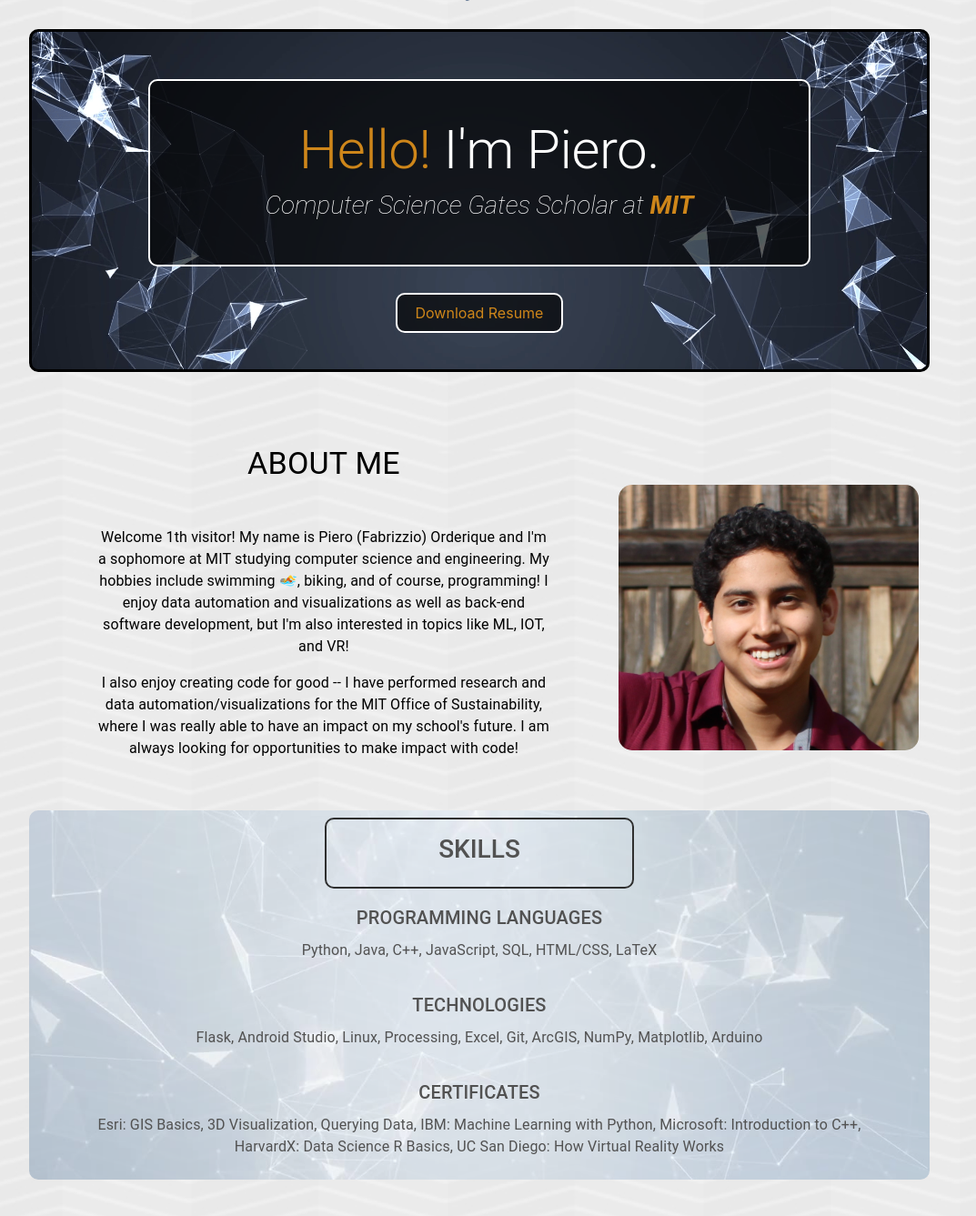
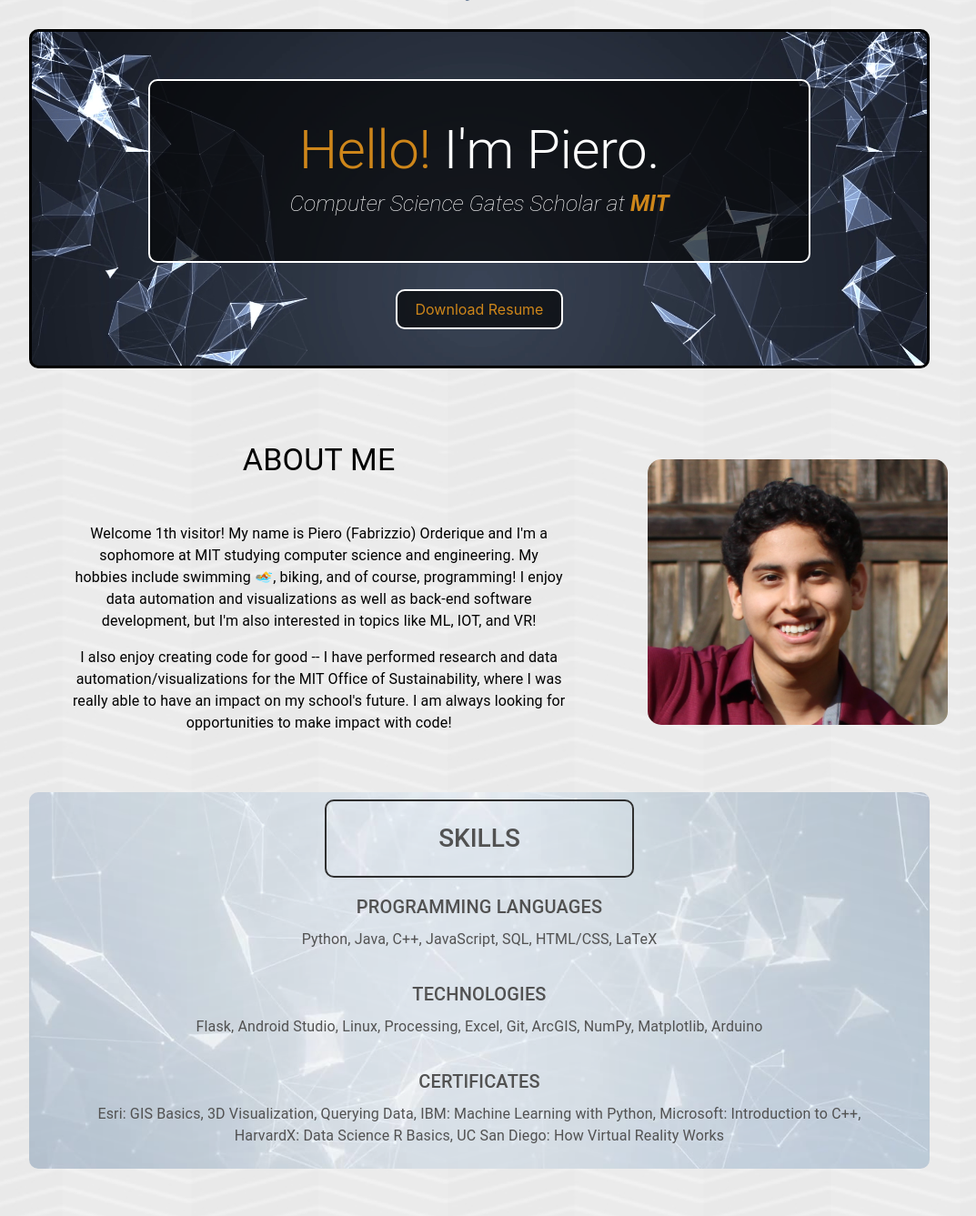
Before and after one commit to pforderique/pforderique.com, a Flask app: page /home in a window 1280 px wide. Shown: the part 86-1423 px from the top of the page at 91% size, without its empty margins (113-1186 px from the left). Run offline with Flask 2, Linux system fonts and the light colour scheme; data comes from the database, SQL or seed files in the repository; some libraries are stand-ins or nearby versions.

Commit message:
skills section centered more properly

```diff
--- a/website/static/styles/home.css
+++ b/website/static/styles/home.css
@@ -25,7 +25,7 @@
 }
 
 .subtitle {
-    font-size: 1.75rem;
+    font-size: 1.55rem;
     font-style: italic;
     font-family: "Roboto", "Helvetica", "Arial", sans-serif;
     font-weight: 200;
@@ -69,9 +69,9 @@
 .about-section {
     color: #000000;
     /* background-color: rgba(54, 82, 120, 0.116); */
-    width: 92%;
-    margin: 0% 4%;
-    padding: 6vh 0% 5vh 0%;
+    width: 100%;
+    margin: 0%;
+    padding: 6vh 0%;
     display: flex;
     justify-content: space-evenly;
     align-items:flex-end;
@@ -108,7 +108,7 @@
     color: #2c2c2c;
     width: 92%;
     margin: 0% 4% 0% 4%;
-    padding: 8px 8px 8px 8px;
+    padding: 8px;
     border-radius: 10px;
     background-size: cover;
     background-image: url("/static/images/plexus-bg3.jpg");
@@ -122,21 +122,12 @@
     /* margin: 4vh 30% 4vh 30%; */
     font-family: "Roboto", "Helvetica", "Arial", sans-serif;
     margin: auto;
-    padding: 2vh 2.5% 2vh 2.5%;
+    padding: 3vh 2.5% 2vh;
 }
 
 .skills{
     padding: 0 5vw;
 }
-
-/* .skills-title h3{
-    font-size: 2.125rem;
-    font-family: "Roboto", "Helvetica", "Arial", sans-serif;
-    font-weight: 400;
-    line-height: 1.235;
-    letter-spacing: 0.00735em;
-    padding-top: 3%;
-} */
 
 .skills-subtitle{
     font-size: 1.25rem;
@@ -201,6 +192,6 @@ p.xp-body {
 @media (max-width: 500px) {
     .skills-title h3 {
         font-size: 1.3rem;
-        padding: 2vh 0 0 0;
+        padding: 1vh 0 0 0;
     }
 }
--- a/website/templates/projects.html
+++ b/website/templates/projects.html
@@ -22,6 +22,7 @@
 <h1 class="main-title" align="center">
     Projects
 </h1>
+<!-- !LEFT OFF HERE!!! WAY TOO MUCH REPEATED CODE... USE &nbsp TO GET SPACE -->
 <div class="projects-grid">
     {% for project_tup in projects %}
         <div class="projects-row">
@@ -38,7 +39,7 @@
                 </div>
                 <div class="project-data">
                     <div>Date: {{project_tup[0].date_created}}</div>
-                    <div>Views: {{project_tup[0].views}}</div>
+                    <div>&nbsp Views: {{project_tup[0].views}}</div>
                 </div>
                 <div class="project-des">
                     {{project_tup[0].short_description}}
```
Also changed, not shown: website/static/images/projects/AI Tic-Tac-Toe.jpg (added).
